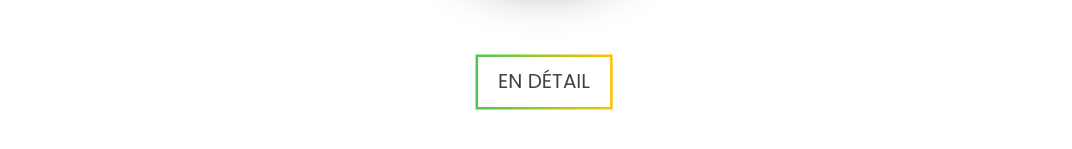
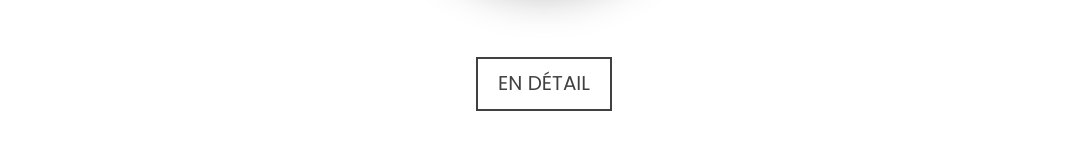
Before and after one commit to daniel-g-p/fit-project-toulouse, a website: page public/index.html in a window 1280 px wide. Shown: the part 1762-1911 px from the top of the page, without its empty margins (96-1168 px from the left). Drawn offline with Linux system fonts and the light colour scheme.

Commit message:
add grey button animation

```diff
--- a/public/index.html
+++ b/public/index.html
@@ -87,7 +87,7 @@
                 <p class="concept__text">Lorem ipsum dolor sit amet consectetur adipisicing elit. Eligendi veritatis corrupti fuga iste id mollitia minus facere, odit ad quaerat.</p>
             </div>
         </div>
-        <a href="concept.html" class="concept-section__button button button--color">En détail</a>
+        <a href="concept.html" class="concept-section__button button button--grey">En détail</a>
     </section>
     <script src="scripts/main.js"></script>
 </body>
--- a/src/4-components/_buttons.scss
+++ b/src/4-components/_buttons.scss
@@ -1,7 +1,6 @@
 @use "../1-abstracts/" as *;
 .button {
     display: inline-block;
-    &--color {
     &:link,
     &:visited {
         position: relative;
@@ -10,7 +9,9 @@
         text-transform: uppercase;
         padding: 0.5em 1em;
         color: currentColor;
-            transition: color 0.25s ease, transform 0.25s ease;
+        transition: all 0.25s ease;
+    }
+    &--color {
         &::before,
         &::after {
             content: "";
@@ -33,7 +34,6 @@
             height: calc(100% + 0.25em);
             background-image: linear-gradient(to right, $color-green, $color-gold-1);
         }
-        }
         &:hover,
         &:focus {
             color: $color-white;
@@ -43,4 +43,13 @@
             }
         }
     }
+    &--grey {
+        background-color: transparent;
+        border: 0.125em solid $color-dark-grey;
+        &:hover {
+            transform: translateY(-0.25em);
+            color: $color-white;
+            background-color: $color-dark-grey;
         }
+    }
+}
```
Also changed, not shown: public/styles/main.css, 1 other file. Lines whose indentation alone changed are shown as unchanged.
